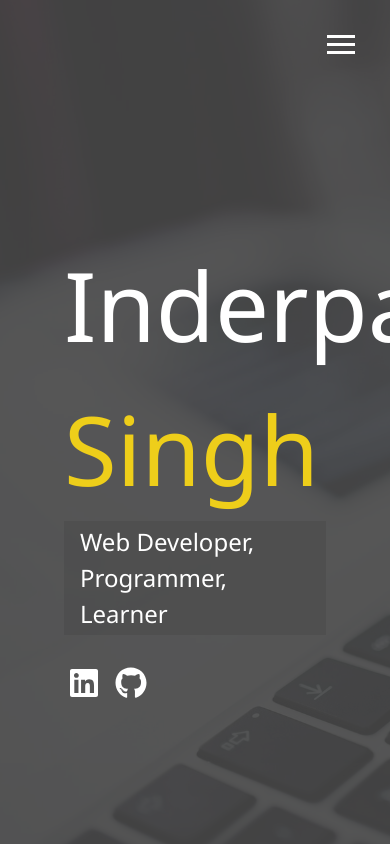
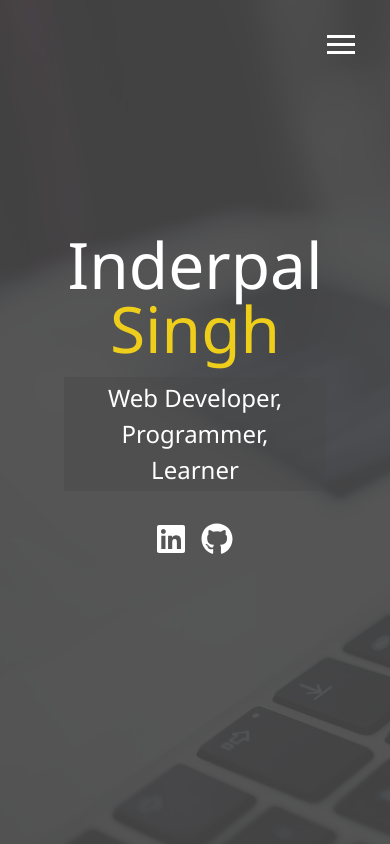
Before and after one commit to is23/portfolio, a website: page dist/index.html in a window 390 px wide. Drawn offline with Linux system fonts and the light colour scheme.

Commit message:
added media query and responsive

```diff
--- a/scss/_config.scss
+++ b/scss/_config.scss
@@ -29,3 +29,29 @@ $background-opacity: 0.9;
         }
     }
 }
+
+
+// Media query mixin
+@mixin mediaSm {
+    @media screen and (max-width: 500px) {
+        @content;
+    }
+}
+
+@mixin mediaMd {
+    @media screen and (max-width: 768px) {
+        @content;
+    }
+}
+
+@mixin mediaLg {
+    @media screen and (min-width: 768px) and (max-width: 1170px) {
+        @content;
+    }
+}
+
+@mixin mediaXl {
+    @media screen and (min-width: 1171px) {
+        @content;
+    }
+}
--- /dev/null
+++ b/scss/_mobile.scss
@@ -0,0 +1,57 @@
+// Wide screens
+@include mediaXl {
+
+}
+
+// Desktop and laptops
+@include mediaLg {
+
+}
+
+// Tablets and Small Laptops
+@include mediaMd {
+    main {
+        align-items: center;
+        text-align: center;
+
+        .lg-heading {
+            line-height: 1;
+            margin-bottom: 1rem;
+        }
+    }
+
+    ul.menu-nav,
+    div.menu-branding {
+        float: none;
+        width: 100%;
+        min-height:0;
+
+        &.show {
+            transform: translate3d(0,0,0);
+        }
+    }
+
+    .menu-nav {
+        height: 75vh;
+        transform: translate3d(-100%,0,0);
+        font-size: 24px;
+    }
+
+    .menu-branding {
+        height: 25vh;
+        transform: translate3d(100%,0,0);
+
+        .portrait {
+            width: 150px;
+            height: 150px;
+        }
+    }
+}
+
+// Smartphones
+@include mediaSm {
+    main#home h1 {
+        margin-top: 10vh;
+        font-size: 4rem;
+    }
+}
--- a/scss/main.scss
+++ b/scss/main.scss
@@ -1,5 +1,7 @@
 @import 'config';
 @import 'menu';
+@import 'mobile';
+
 * {
     box-sizing: border-box;
 }
```
Also changed, not shown: dist/css/main.css.
